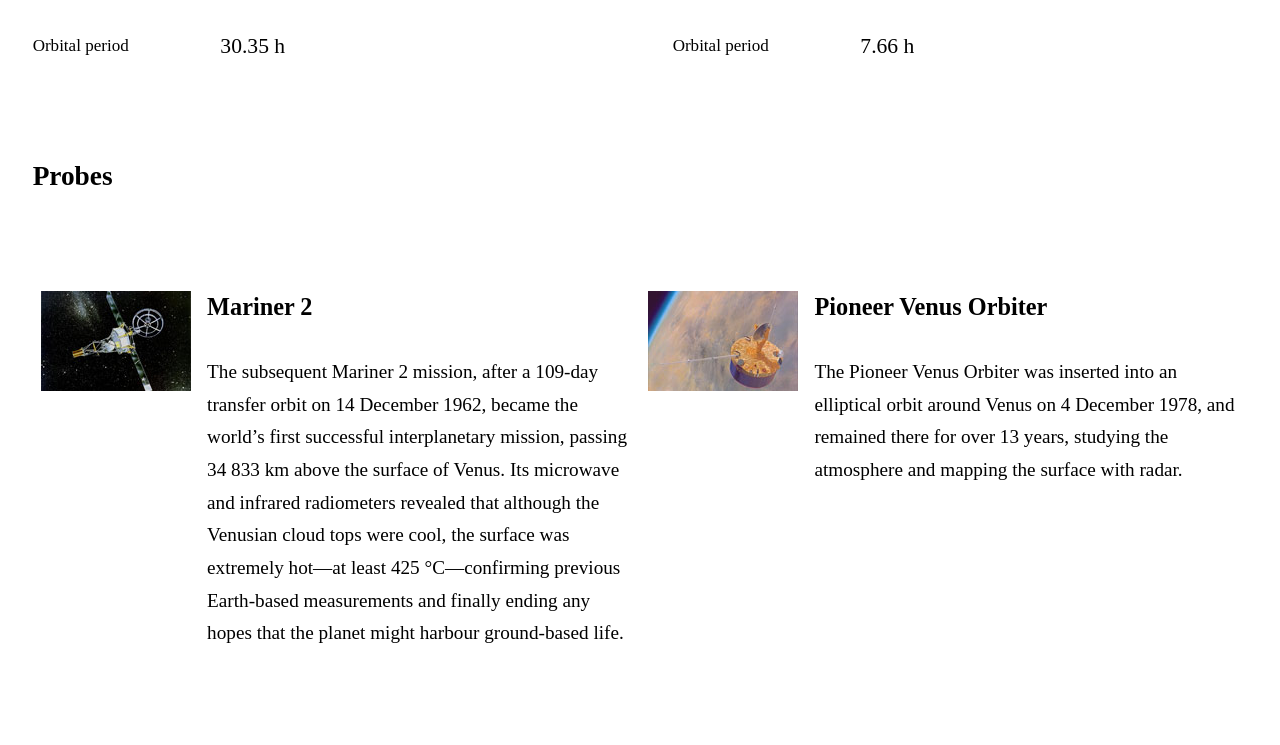
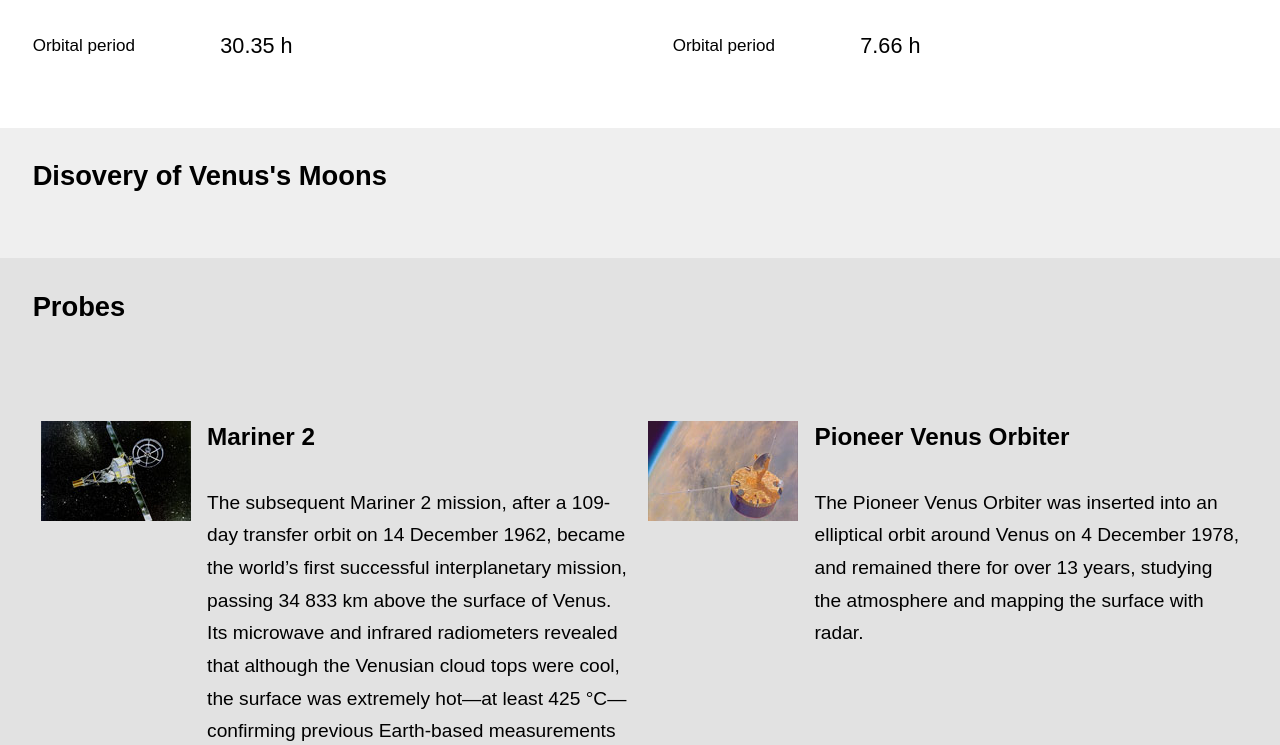
Before and after one commit to paiementstephanie/planet-assigment-2, a plain HTML site: page moons.html in a window 1280 px wide. Shown: the part 649-1394 px from the top of the page. Drawn offline with Linux system fonts and the light colour scheme.

Commit message:
re-added sans serif font family and discovery section

```diff
--- a/css/main.css
+++ b/css/main.css
@@ -1,7 +1,13 @@
+
+html {
+ 	font-family: sans-serif;
+}
 
 header{
 	background-color: #ccc;
 }
+
+
 
 nav ol{
 	padding:0em;
@@ -44,6 +50,13 @@
 	background-color: #eeeeee;
 }
 
+.probes {
+	background-color: #e2e2e2;
+}
+
+.discovery {
+	background-color: #efefef;
+}
 
 /*css for venus page*/
 
--- a/moons.html
+++ b/moons.html
@@ -104,6 +104,18 @@
 		</div>
 	</div>
 
+		<div class="discovery">
+		<div class="grid">
+			<div class="unit xs-1 s-1 m-1 l-1 xl-1">
+				<h3 class="island">Disovery of Venus's Moons</h3>
+			</div>
+		</div>
+
+
+
+
+
+
 
 	<div class="probes">
 		<div class="grid">
@@ -160,10 +172,6 @@
 	</div>
 
 
-
-
-
-
 	<footer class="grid grid-middle foot-ex island">
 		<div class="unit unit-xs-1 unit-s-1 unit-m-1-2 unit-l-1-3 ">
 			<p class="milli section push-0">© Venus Planetary Consortium</p>
```
